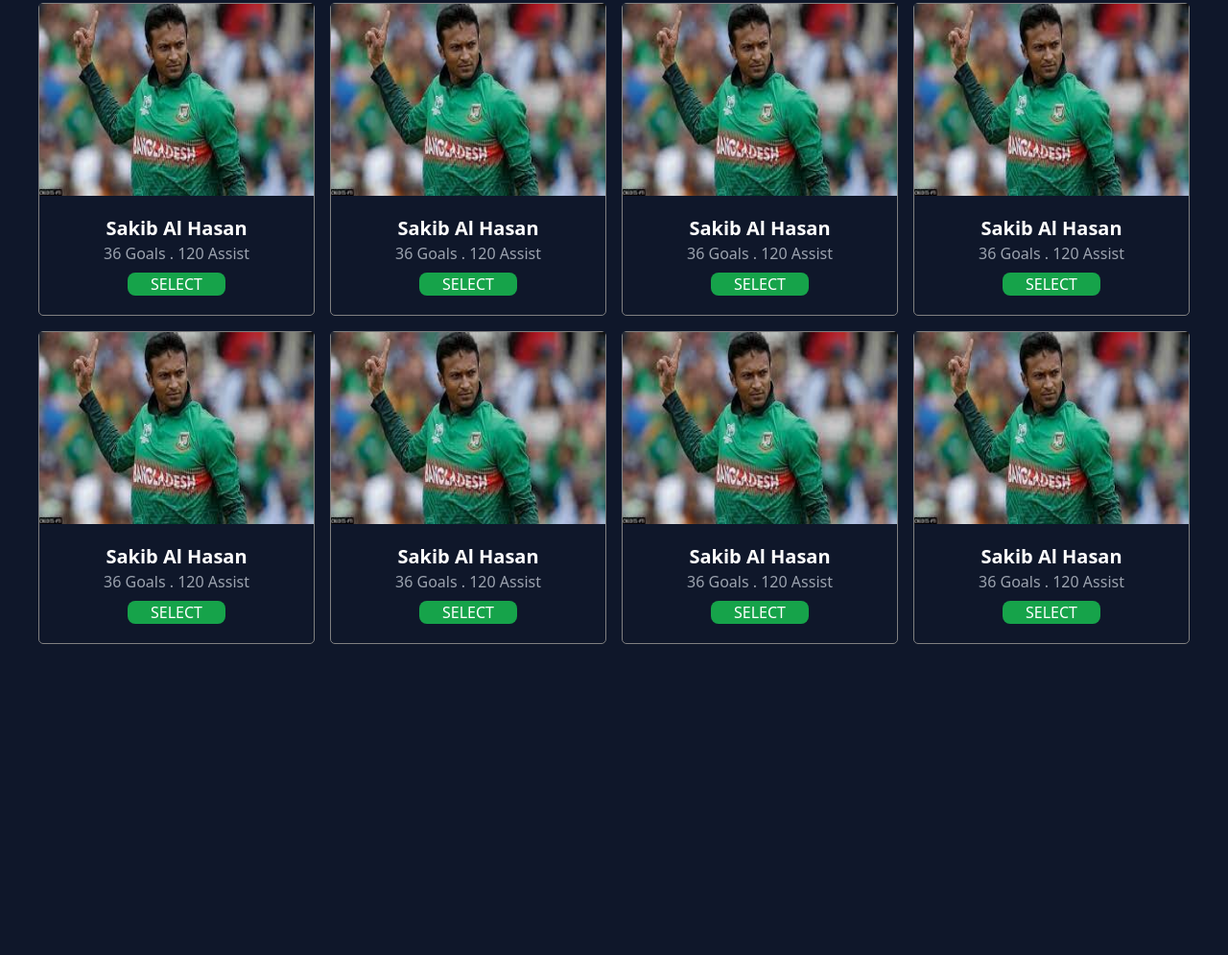
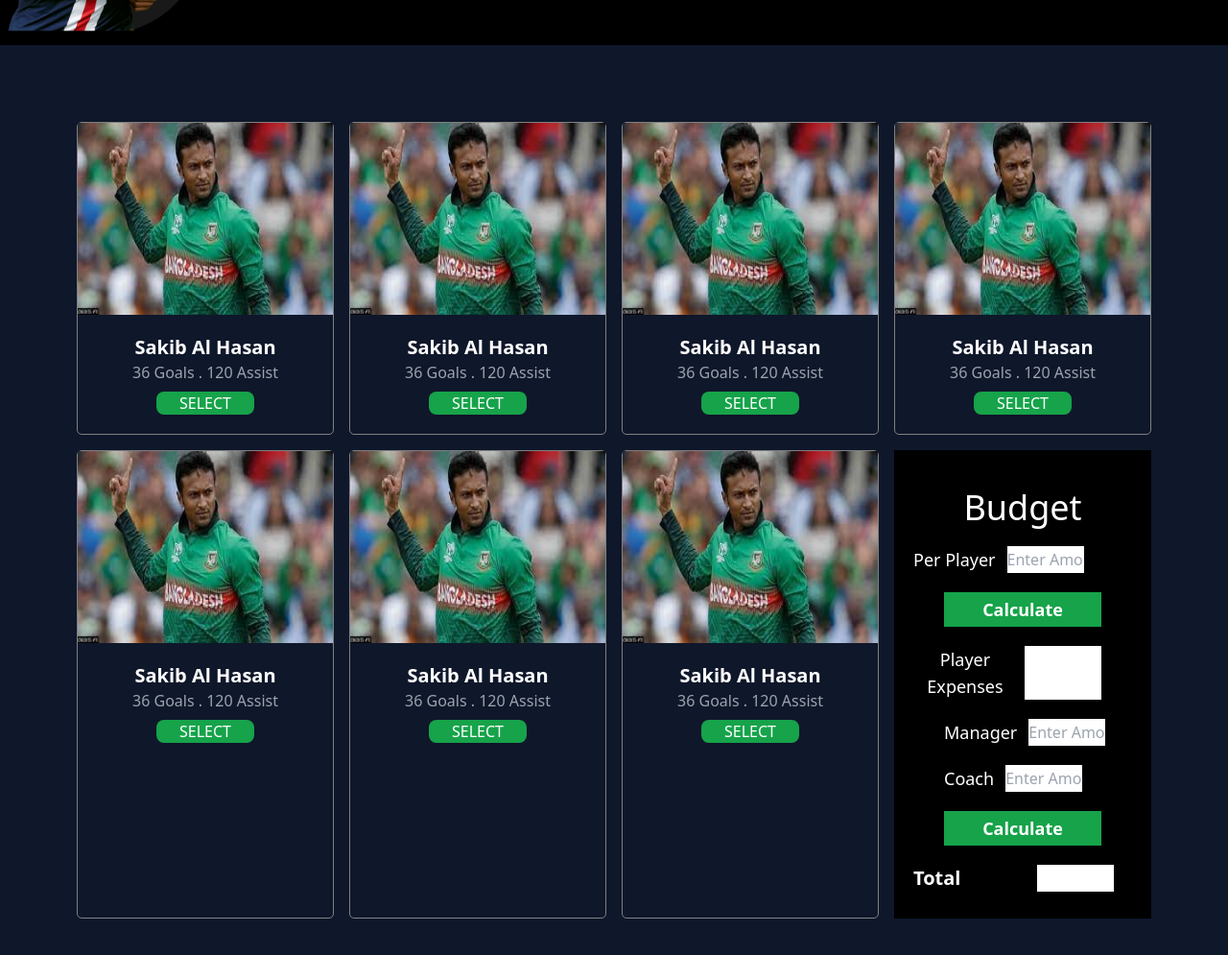
Before and after one commit to masumbillah-phy/demo-practice, a plain HTML site: page index.html in a window 1280 px wide. Shown: the part 305-1300 px from the top of the page at 96% size. Before the commit the page ends 976 px from the top, so only its background shows below. Drawn offline with nearby package versions, Linux system fonts and the light colour scheme.

Commit message:
Budget area added

```diff
--- a/css/styles.css
+++ b/css/styles.css
@@ -6,7 +6,7 @@
 
 .hero-section{
     width: 100%;
-    height:268px;
+    height: 352px;px;
     background-color:#000;
     color: white;
     display: flex;
--- a/index.html
+++ b/index.html
@@ -27,7 +27,7 @@
 </header>
 <!-- Header End -->
 <main class="	">
-  <section class="mt-10 mx-10">
+  <section class="mt-20 mx-20">
     <div class="grid grid-cols-4 gap-4">
       <div class="card">
         <div>
@@ -41,6 +41,7 @@
           </div>
         </div>
       </div>
+
       <div class="card">
         <div>
           <img src="imgs/sakib.jpeg" alt="">
@@ -53,6 +54,7 @@
           </div>
         </div>
       </div>
+
       <div class="card">
         <div>
           <img src="imgs/sakib.jpeg" alt="">
@@ -65,6 +67,7 @@
           </div>
         </div>
       </div>
+
       <div class="card">
         <div>
           <img src="imgs/sakib.jpeg" alt="">
@@ -77,6 +80,7 @@
           </div>
         </div>
       </div>
+
       <div class="card">
         <div>
           <img src="imgs/sakib.jpeg" alt="">
@@ -89,6 +93,7 @@
           </div>
         </div>
       </div>
+
       <div class="card">
         <div>
           <img src="imgs/sakib.jpeg" alt="">
@@ -101,6 +106,7 @@
           </div>
         </div>
       </div>
+
       <div class="card">
         <div>
           <img src="imgs/sakib.jpeg" alt="">
@@ -113,21 +119,44 @@
           </div>
         </div>
       </div>
-      <div class="card">
-        <div>
-          <img src="imgs/sakib.jpeg" alt="">
+
+<!-- Budget area-->
+      <div class="bg-black text-center p-5">
+        <h2 class="mt-5 text-4xl text-white">Budget</h2>
+        <div class="flex
+         mt-5 text-white " >
+          <h3 class="text-lg">Per Player</h3>
+          <input class="w-20 mx-3 text-black  border-orange-600	" type="text" placeholder="Enter Amount">
         </div>
-        <div class="text-center p-5">
-          <h3 class="text-white font-semibold text-xl">Sakib Al Hasan</h3>
-          <span class="text-gray-400">36 Goals . 120 Assist</span>
-          <div>
-          <button class="bg-green-600 px-6 rounded-lg text-white mt-2">SELECT</button>
-          </div>
+        <button class="text-white mt-5 bg-green-600 px-10 font-semibold text-lg py-1">Calculate</button>
+        <div class="flex mt-5 mx-3">
+          <h3 class="text-white text-lg">Player Expenses</h3>
+          <input class="w-20 mx-5 py-1" type="text">
+        </div>
+        <div class="flex
+        px-8 mt-5 text-white " >
+          <h3 class="text-lg">Manager</h3>
+          <input class="w-20 mx-3 text-black  border-orange-600	" type="text" placeholder="Enter Amount">
+        </div>
+        <div class="flex
+        px-8 mt-5 text-white " >
+          <h3 class="text-lg">Coach</h3>
+          <input class="w-20 mx-3 text-black  border-orange-600	" type="text" placeholder="Enter Amount">
+        </div>
+        <button class="text-white mt-5 bg-green-600 px-10 font-semibold text-lg py-1">Calculate</button>
+        <div class="flex
+        pb-2 mt-5 text-white " >
+          <h3 class="text-xl font-bold ">Total</h3>
+          <input class="w-20 mx-20 text-black  border-orange-600	" type="text">
         </div>
       </div>
     </div>
   </section>
+</main>
+<footer class="mt-10">
+  <div class="bg-black">
 
-</main>
+  </div>
+</footer>
 </body>
 </html>
```
